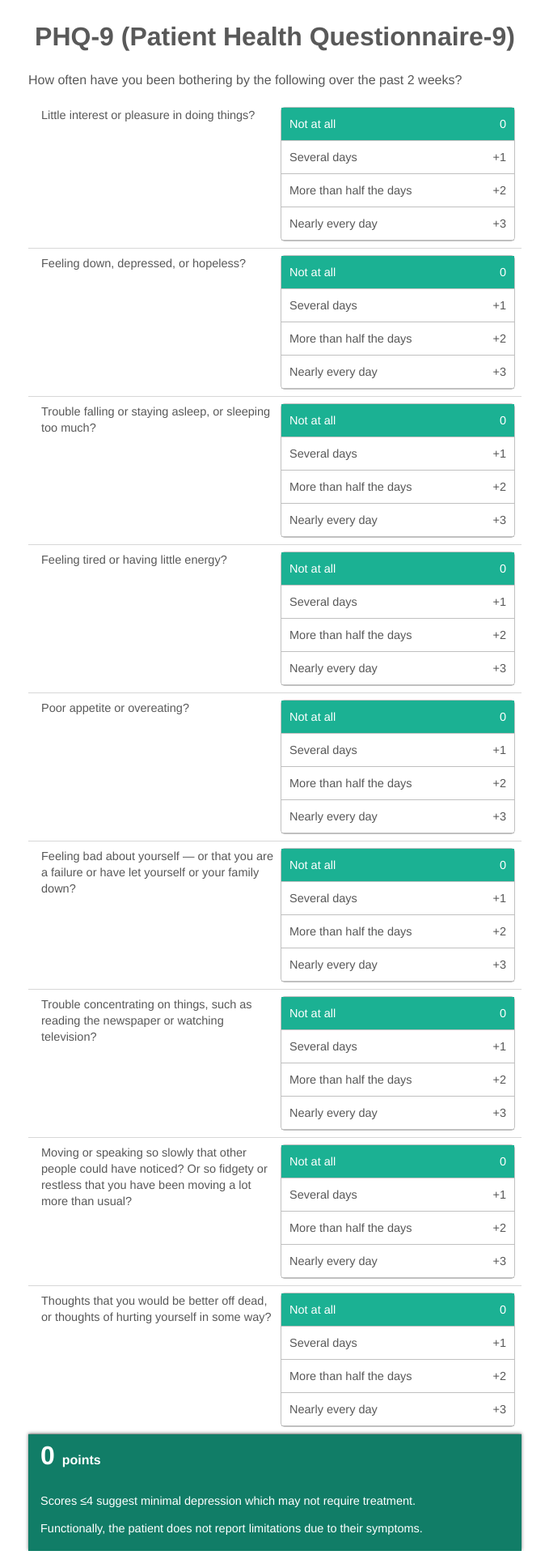
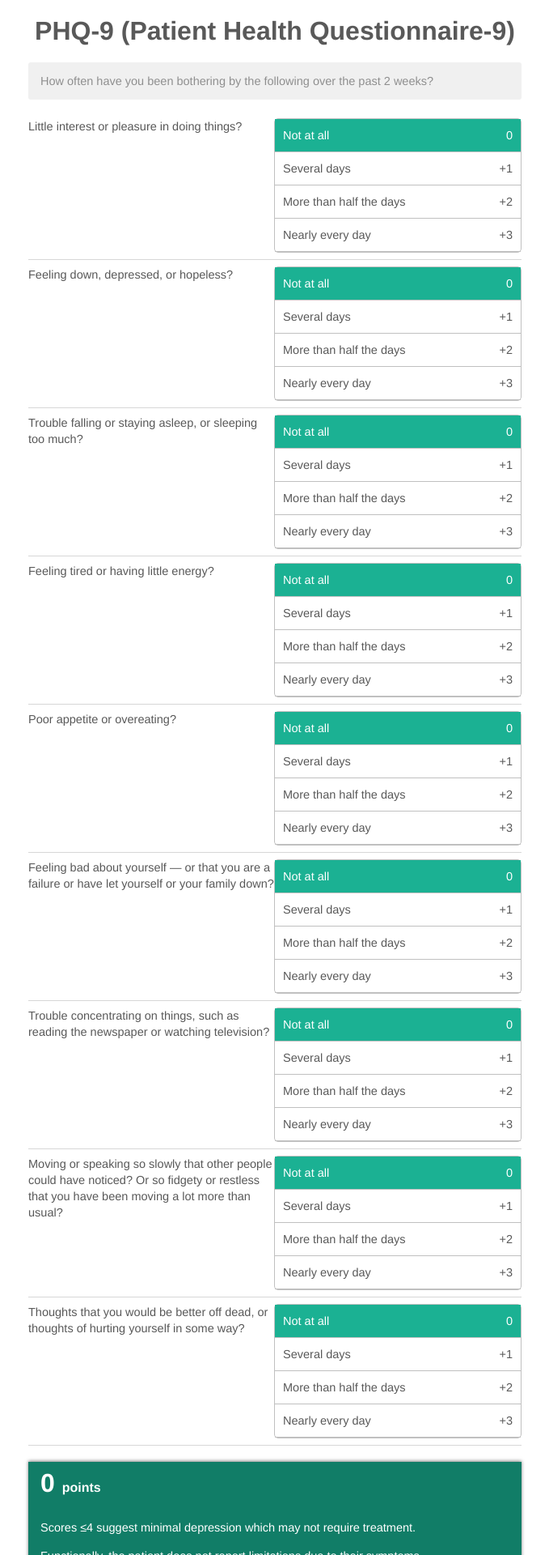
Before and after one commit to LesyaBobruyko/questionaries, a React (Create React App) app: page / in a window 1280 px wide. Shown: the top 1920 px of the page at 81% size, without its empty margins (300-979 px from the left). Built offline with nearby package versions, Linux system fonts and the light colour scheme.

Commit message:
Added styles for instruction and margin to questionnaire name

```diff
--- a/src/components/question/index.css
+++ b/src/components/question/index.css
@@ -1,12 +1,10 @@
 .question {
     display: flex;
-    padding: 8px;
+    padding: 8px 0;
     border-bottom: 1px solid #d7d7d7;
 }
 
 .questionText {
     flex: 1 1 0;
-    font-size: 14.5px;
     line-height: 20px;
-    padding: 0 8px;
 }
--- a/src/components/questions/index.css
+++ b/src/components/questions/index.css
@@ -2,8 +2,14 @@ h2 {
     font-size: 32px;
 }
 
+p,
+label {
+    font-size: 14.5px;
+}
+
 .questionnaryName {
     text-align: center;
+    margin: 20px auto;
 }
 
 .questionnaire {
@@ -12,3 +18,10 @@ h2 {
     font-family: Helvetica, sans-serif;
     color: rgb(89,89,89);
 }
+
+.questionnaire > p {
+    color: #8f8f8f;
+    background: rgb(240, 240, 240);
+    border-radius: 3px;
+    padding: 15px;
+}
--- a/src/components/score/index.css
+++ b/src/components/score/index.css
@@ -4,6 +4,8 @@
     padding: 3px 15px;
     box-shadow: 0 -1.5px 4px rgba(0,0,0,.5);
     overflow: hidden;
+    margin-top: 20px;
+    margin-bottom: 5px;
 }
 
 .scoreValue {
```
